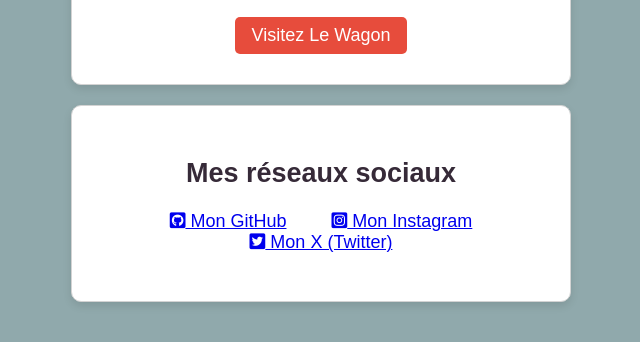
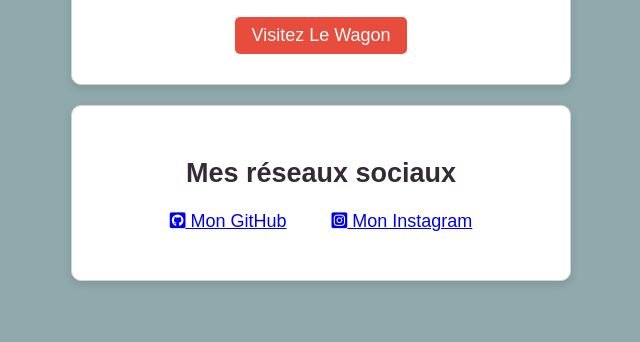
Before and after one commit to fannyevepl/profile, a plain HTML site: page index.html in a window 1280 px wide. Shown: the part 440-782 px from the top of the page, without its empty margins (319-959 px from the left). Drawn offline with Linux system fonts and the light colour scheme.

Commit message:
remove X twitter

```diff
--- a/index.html
+++ b/index.html
@@ -21,7 +21,6 @@
         <ul class="list-inline text-center">
           <li><a href="https://github.com/fannyevepl" target="_blank"><i class="fab fa-github-square"></i> Mon GitHub</a></li>
           <li><a href="https://www.instagram.com/fannyeve.pl/" target="_blank"><i class="fab fa-instagram-square"></i> Mon Instagram</a></li>
-          <li><a href="https://x.com/Fannyevepl" target="_blank"><i class="fab fa-twitter-square"></i> Mon X (Twitter)</a></li>
         </ul>
       </div>
     </div>
```
